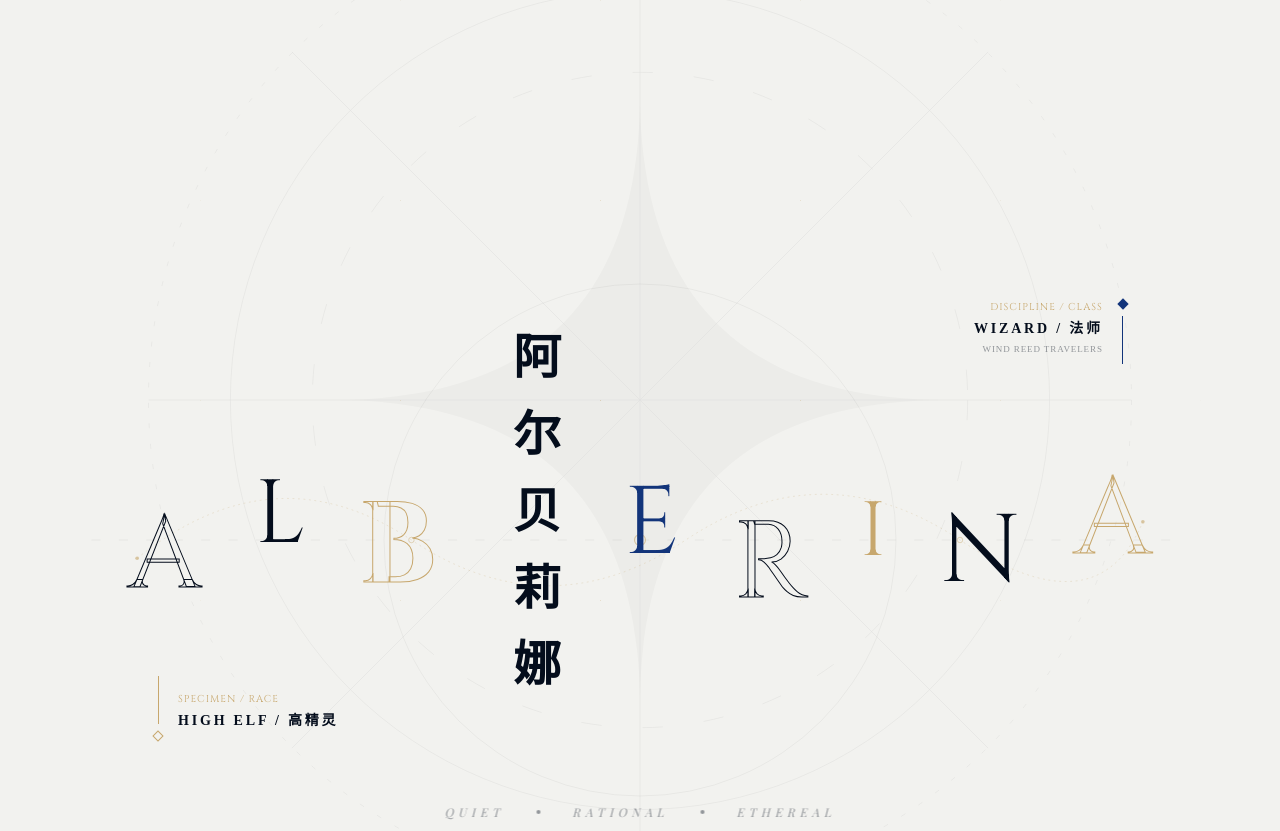
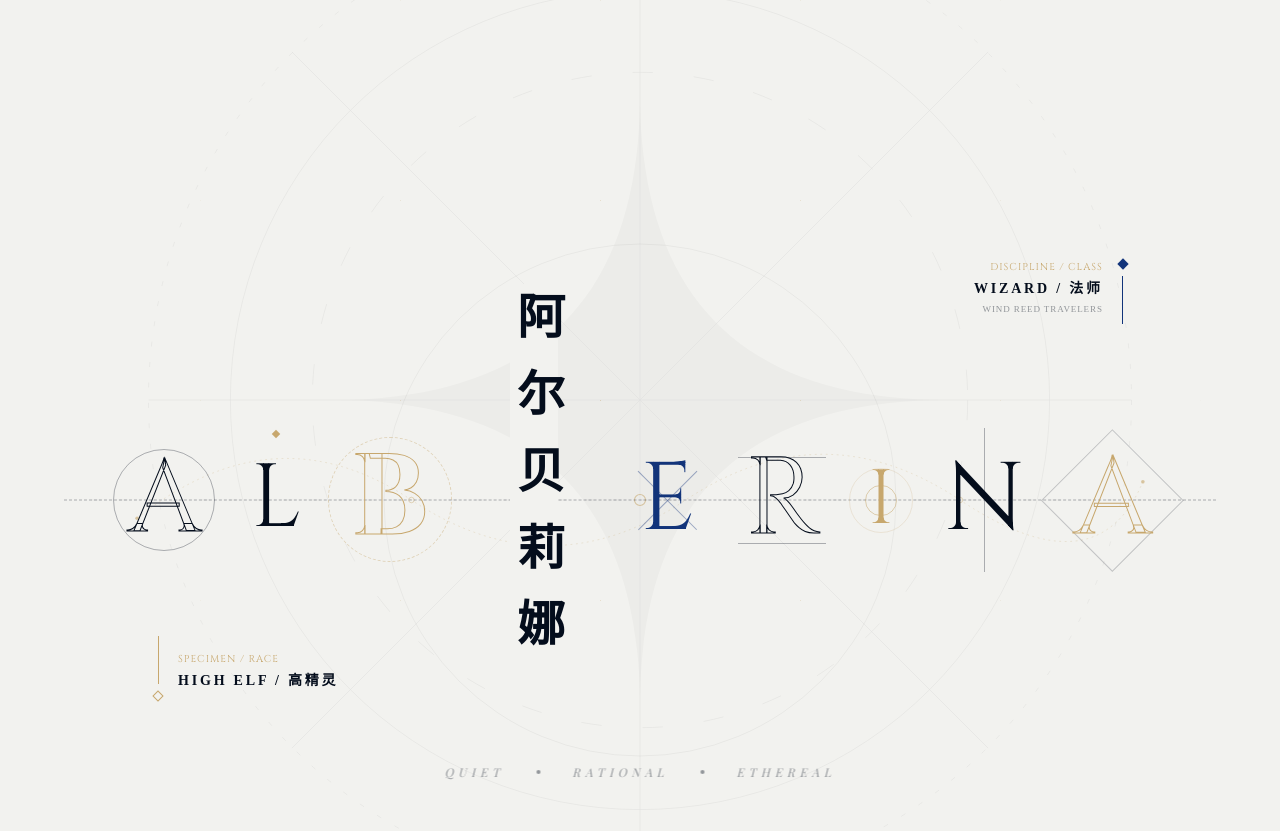
Before and after one commit to Lavr0v0/Lavr0v0.github.io, a plain HTML site: page DnD/Alberina/index.html in a window 1280 px wide. Shown: the top 831 px of the page. Drawn offline with nearby package versions, Linux system fonts and the light colour scheme; a script that the page names is missing; a web font is replaced by a local one.

Commit message:
Update index.html

```diff
--- a/DnD/Alberina/index.html
+++ b/DnD/Alberina/index.html
@@ -15,17 +15,20 @@
             --star-gold: #c7a76d;
             --paper: #f2f2ef;
             --scroll: 0;
-            --p-scale: 1;
+            /* 增强桌面端全局位移倍率 (从 1 提升至 1.35) */
+            --p-scale: 1.35;
         }
 
         @media (max-width: 768px) {
-            :root { --p-scale: 0.25; }
+            /* 增强移动端全局位移倍率 (从 0.25 提升至 0.6，强化撕裂感) */
+            :root { --p-scale: 0.6; }
         }
 
         body {
             background-color: var(--paper);
             color: var(--astral-blue);
-            font-family: 'Noto Serif SC', serif;
+            /* 加入 iOS/Android 原生优雅衬线字体作为保底方案，防止在移动端变为无衬线体 */
+            font-family: 'Noto Serif SC', 'Songti SC', 'STSong', 'PT Serif', serif;
             overflow-x: hidden;
             overscroll-behavior: none;
         }
@@ -153,7 +156,8 @@
         <!-- ================= HERO SECTION ================= -->
         <section class="relative w-full h-[140vh] flex items-center justify-center overflow-hidden">
 
-            <div class="relative w-full max-w-[1400px] h-screen flex items-center justify-center select-none mt-[-5vh]">
+            <!-- 将整个容器大幅度上提（从 -5vh 改为 -15vh），使其在首屏视觉上真正居中 -->
+            <div class="relative w-full max-w-[1400px] h-screen flex items-center justify-center select-none mt-[-15vh]">
 
                 <!-- 背景几何与星图连线 -->
                 <svg class="absolute inset-0 w-full h-full pointer-events-none parallax-el z-0" data-speed="0.02" viewBox="0 0 1400 800">
@@ -174,54 +178,67 @@
                     </g>
                 </svg>
 
-                <!-- 单词重构：ALBERINA (可读顺序排列) -->
+                <!-- 单词重构：ALBERINA (紧凑排列融入几何，滑动时才触发剧烈错落) -->
                 <div class="relative w-full flex items-center justify-between px-[10%] font-divine z-10">
 
-                    <!-- A -->
-                    <div class="parallax-el mt-8" data-speed="-0.12">
-                        <span class="text-[12vw] md:text-[8vw] leading-none text-hollow">A</span>
+                    <!-- 贯穿所有字母的全局辅助虚线 -->
+                    <div class="absolute top-1/2 left-[5%] right-[5%] h-[1px] border-t border-dashed border-[var(--astral-blue)] opacity-30 -translate-y-1/2 pointer-events-none"></div>
+
+                    <!-- A - 绑定实线圆环 -->
+                    <div class="parallax-el relative flex items-center justify-center" data-speed="-0.12">
+                        <div class="absolute w-[140%] aspect-square rounded-full border border-[var(--astral-blue)] opacity-30"></div>
+                        <span class="text-[12vw] md:text-[8vw] leading-none text-hollow relative z-10">A</span>
                     </div>
 
-                    <!-- L -->
-                    <div class="parallax-el -mt-12" data-speed="0.08">
-                        <span class="text-[10vw] md:text-[7vw] leading-none text-[var(--astral-blue)]">L</span>
+                    <!-- L - 绑定星芒点 -->
+                    <div class="parallax-el relative flex items-center justify-center" data-speed="0.08">
+                        <div class="absolute w-1.5 h-1.5 bg-[var(--star-gold)] rotate-45 -top-6"></div>
+                        <span class="text-[10vw] md:text-[7vw] leading-none text-[var(--astral-blue)] relative z-10">L</span>
                     </div>
 
-                    <!-- B -->
-                    <div class="parallax-el mt-4" data-speed="-0.18">
-                        <span class="text-[14vw] md:text-[9vw] leading-none font-bold text-hollow-gold">B</span>
+                    <!-- B - 绑定虚线光环 -->
+                    <div class="parallax-el relative flex items-center justify-center" data-speed="-0.18">
+                        <div class="absolute w-[160%] aspect-square rounded-full border border-dashed border-[var(--star-gold)] opacity-40"></div>
+                        <span class="text-[14vw] md:text-[9vw] leading-none font-bold text-hollow-gold relative z-10">B</span>
                     </div>
 
                     <!-- 中文核心与装饰：阿尔贝莉娜 -->
-                    <div class="flex flex-col items-center mx-4 parallax-el z-20" data-speed="-0.04">
+                    <div class="flex flex-col items-center mx-4 md:mx-8 parallax-el z-20" data-speed="-0.04">
                         <div class="w-[0.5px] h-16 bg-gradient-to-t from-[var(--astral-blue)] to-transparent mb-4 opacity-40"></div>
-                        <h2 class="vertical-rl font-semibold text-3xl md:text-5xl tracking-[0.6em] text-[var(--astral-blue)]">阿尔贝莉娜</h2>
+                        <h2 class="vertical-rl font-semibold text-3xl md:text-5xl tracking-[0.6em] text-[var(--astral-blue)] bg-[var(--paper)] py-2">阿尔贝莉娜</h2>
                         <div class="w-[0.5px] h-24 bg-gradient-to-b from-[var(--astral-blue)] to-transparent mt-4 opacity-40"></div>
                     </div>
 
-                    <!-- E -->
-                    <div class="parallax-el -mt-8" data-speed="0.12">
-                        <span class="text-[11vw] md:text-[7.5vw] leading-none text-[var(--astral-blue-light)]">E</span>
+                    <!-- E - 绑定交叉十字准星 -->
+                    <div class="parallax-el relative flex items-center justify-center" data-speed="0.12">
+                        <div class="absolute w-[150%] h-[0.5px] bg-[var(--astral-blue-light)] rotate-45 opacity-40"></div>
+                        <div class="absolute w-[150%] h-[0.5px] bg-[var(--astral-blue-light)] -rotate-45 opacity-40"></div>
+                        <span class="text-[11vw] md:text-[7.5vw] leading-none text-[var(--astral-blue-light)] relative z-10">E</span>
                     </div>
 
-                    <!-- R -->
-                    <div class="parallax-el mt-12" data-speed="-0.22">
-                        <span class="text-[13vw] md:text-[8.5vw] leading-none text-hollow">R</span>
+                    <!-- R - 绑定上下边界线 -->
+                    <div class="parallax-el relative flex items-center justify-center" data-speed="-0.22">
+                        <div class="absolute w-[120%] h-[80%] border-y border-[var(--astral-blue)] opacity-30"></div>
+                        <span class="text-[13vw] md:text-[8.5vw] leading-none text-hollow relative z-10">R</span>
                     </div>
 
-                    <!-- I -->
-                    <div class="parallax-el -mt-4" data-speed="0.06">
-                        <span class="text-[9vw] md:text-[6vw] leading-none text-[var(--star-gold)]">I</span>
+                    <!-- I - 绑定双重同心圆 -->
+                    <div class="parallax-el relative flex items-center justify-center" data-speed="0.06">
+                        <div class="absolute w-[250%] aspect-square rounded-full border border-[var(--star-gold)] opacity-20"></div>
+                        <div class="absolute w-[120%] aspect-square rounded-full border border-[var(--star-gold)] opacity-50"></div>
+                        <span class="text-[9vw] md:text-[6vw] leading-none text-[var(--star-gold)] relative z-10">I</span>
                     </div>
 
-                    <!-- N -->
-                    <div class="parallax-el mt-6" data-speed="-0.1">
-                        <span class="text-[11vw] md:text-[7.5vw] leading-none text-[var(--astral-blue)]">N</span>
+                    <!-- N - 绑定垂直分割线 -->
+                    <div class="parallax-el relative flex items-center justify-center" data-speed="-0.1">
+                        <div class="absolute w-[0.5px] h-[150%] bg-[var(--astral-blue)] opacity-30"></div>
+                        <span class="text-[11vw] md:text-[7.5vw] leading-none text-[var(--astral-blue)] relative z-10">N</span>
                     </div>
 
-                    <!-- A -->
-                    <div class="parallax-el -mt-10" data-speed="0.15">
-                        <span class="text-[13vw] md:text-[8.5vw] leading-none text-hollow-gold">A</span>
+                    <!-- A - 绑定菱形方框 -->
+                    <div class="parallax-el relative flex items-center justify-center" data-speed="0.15">
+                        <div class="absolute w-[130%] aspect-square border border-[var(--astral-blue)] rotate-45 opacity-20"></div>
+                        <span class="text-[13vw] md:text-[8.5vw] leading-none text-hollow-gold relative z-10">A</span>
                     </div>
                 </div>
 
```
